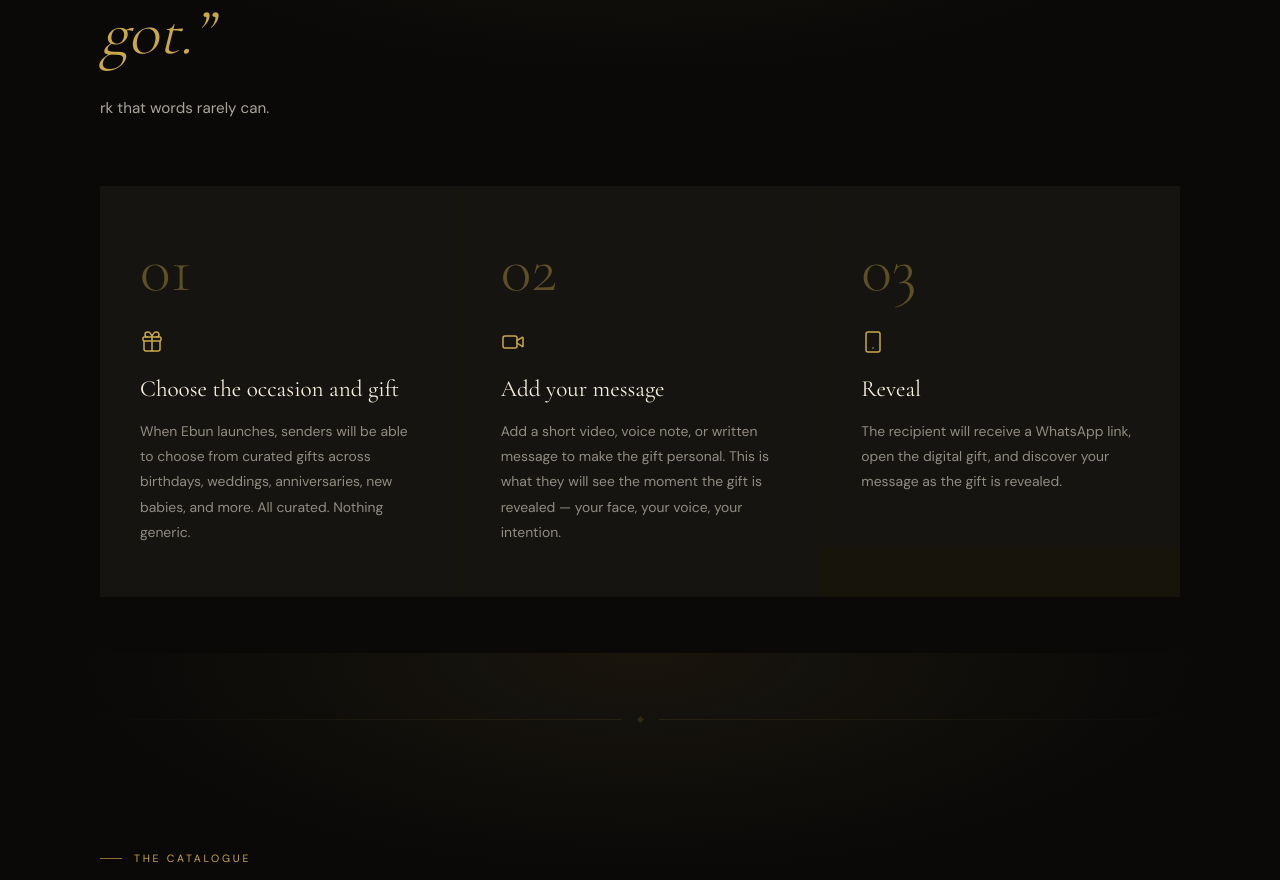
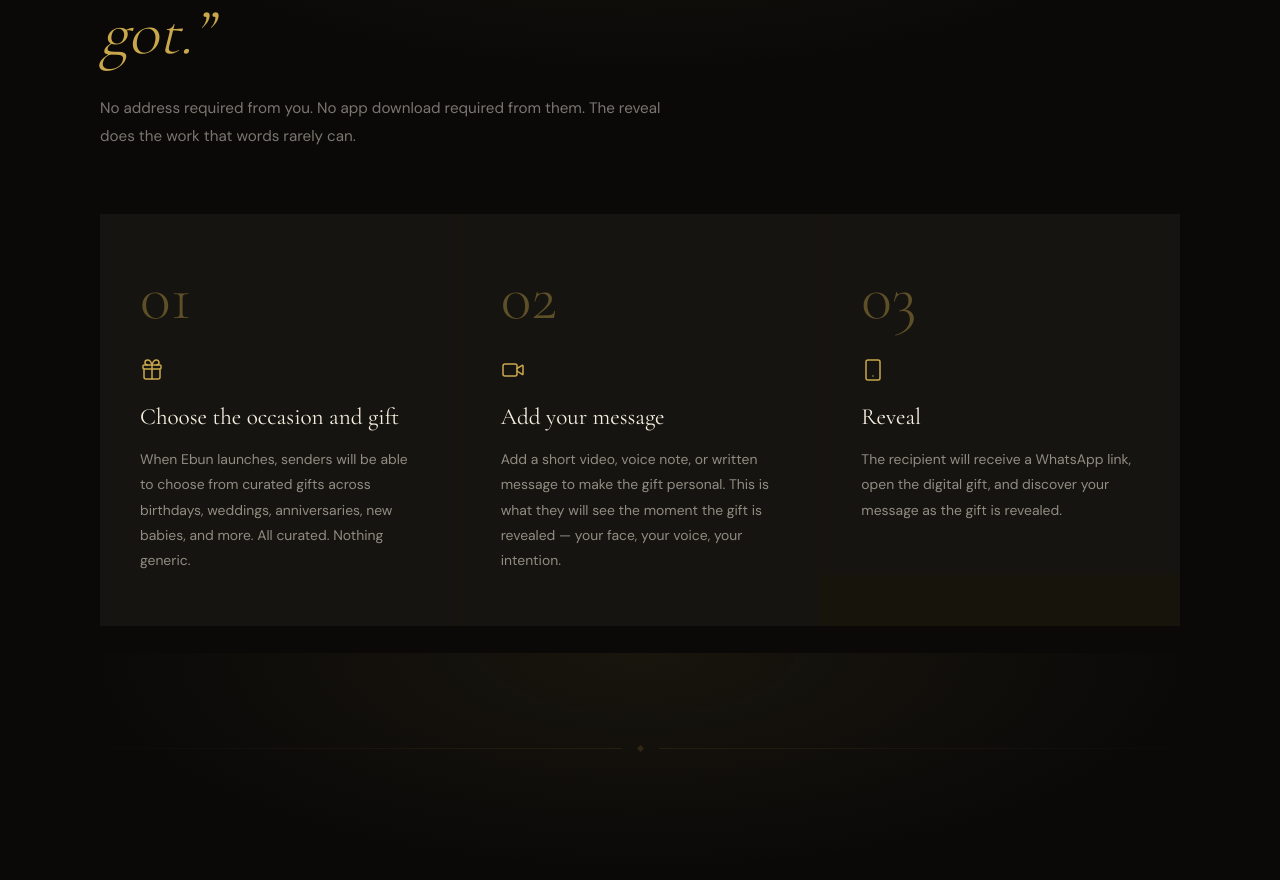
Before and after one commit to manLikeTheo/ebun-landing, a Next.js app: page / in a window 1280 px wide. Shown: the part 1747-2627 px from the top of the page. Built offline with nearby package versions, Linux system fonts and the light colour scheme.

Commit message:
fix: How-It-Works Section text cut-off

```diff
--- a/app/sections/HowItWorks.tsx
+++ b/app/sections/HowItWorks.tsx
@@ -40,7 +40,8 @@ export default function HowItWorks() {
               &ldquo;Look what I got.&rdquo;
             </em>
           </h2>
-          <p className="text-[0.95rem] text-[rgba(245,239,224,0.68)] leading-[1.85] max-w-[580px] mb-16">rk that words rarely can.
+          <p className="text-[0.95rem] text-[rgba(245,239,224,0.48)] leading-[1.85] max-w-[580px] mb-16">
+            No address required from you. No app download required from them. The reveal does the work that words rarely can.
           </p>
         </RevealOnScroll>
 
```
